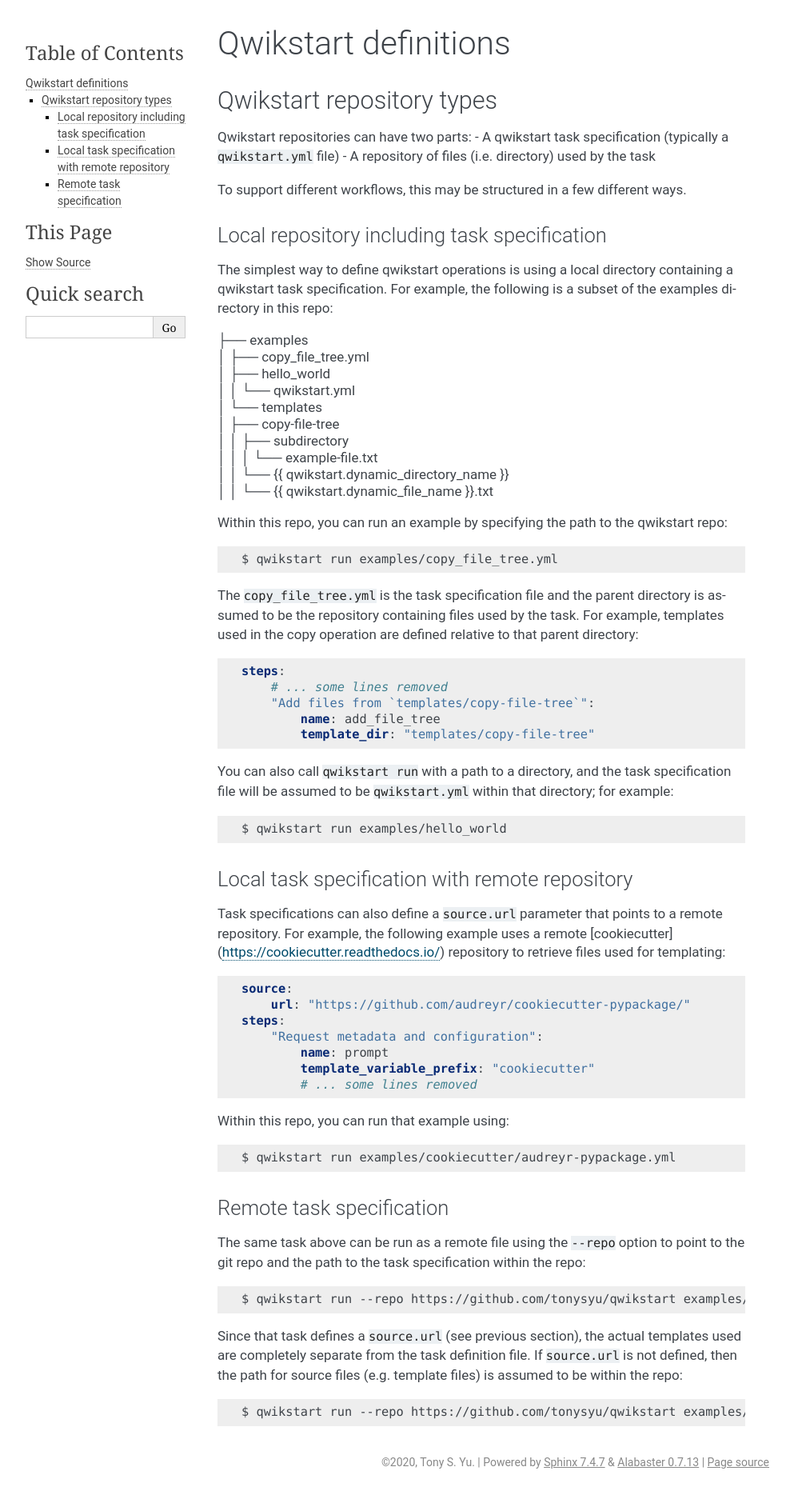
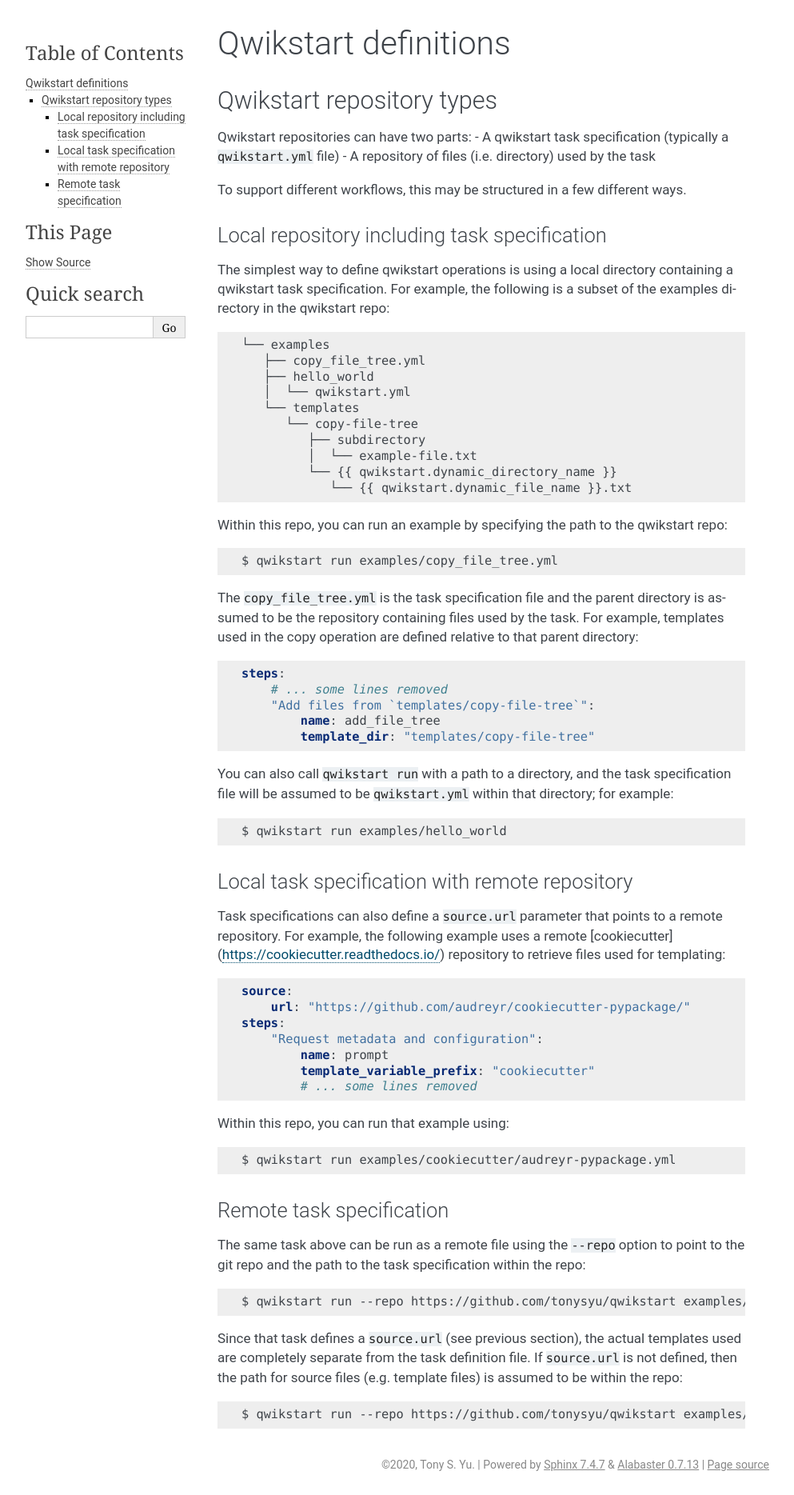
Before and after one commit to tonysyu/qwikstart, a Sphinx documentation site: the page built from docs/qwikstart_definitions.rst, in a window 1280 px wide. Shown: the whole page at 80% size, without its empty margins (148-1141 px from the left). Built offline with Sphinx 7.4.7, drawn with Linux system fonts in a browser that asks for light colours; pages that are not in the unit, such as notebooks, are missing from menus.

Commit message:
Clarify examples directory in qwikstart defs doc

```diff
--- a/docs/qwikstart_definitions.rst
+++ b/docs/qwikstart_definitions.rst
@@ -16,18 +16,18 @@ Local repository including task specification
 
 The simplest way to define qwikstart operations is using a local directory containing
 a qwikstart task specification. For example, the following is a subset of the examples
-directory in this repo:
+directory in the qwikstart repo::
 
-| ├── examples
-| │  ├── copy_file_tree.yml
-| │  ├── hello_world
-| │  │  └── qwikstart.yml
-| │  └── templates
-| │     ├── copy-file-tree
-| │     │  ├── subdirectory
-| │     │  │  └── example-file.txt
-| │     │  └── {{ qwikstart.dynamic_directory_name }}
-| │     │     └── {{ qwikstart.dynamic_file_name }}.txt
+    └── examples
+       ├── copy_file_tree.yml
+       ├── hello_world
+       │  └── qwikstart.yml
+       └── templates
+          └── copy-file-tree
+             ├── subdirectory
+             │  └── example-file.txt
+             └── {{ qwikstart.dynamic_directory_name }}
+                └── {{ qwikstart.dynamic_file_name }}.txt
 
 Within this repo, you can run an example by specifying the path to the qwikstart repo:
 
```
